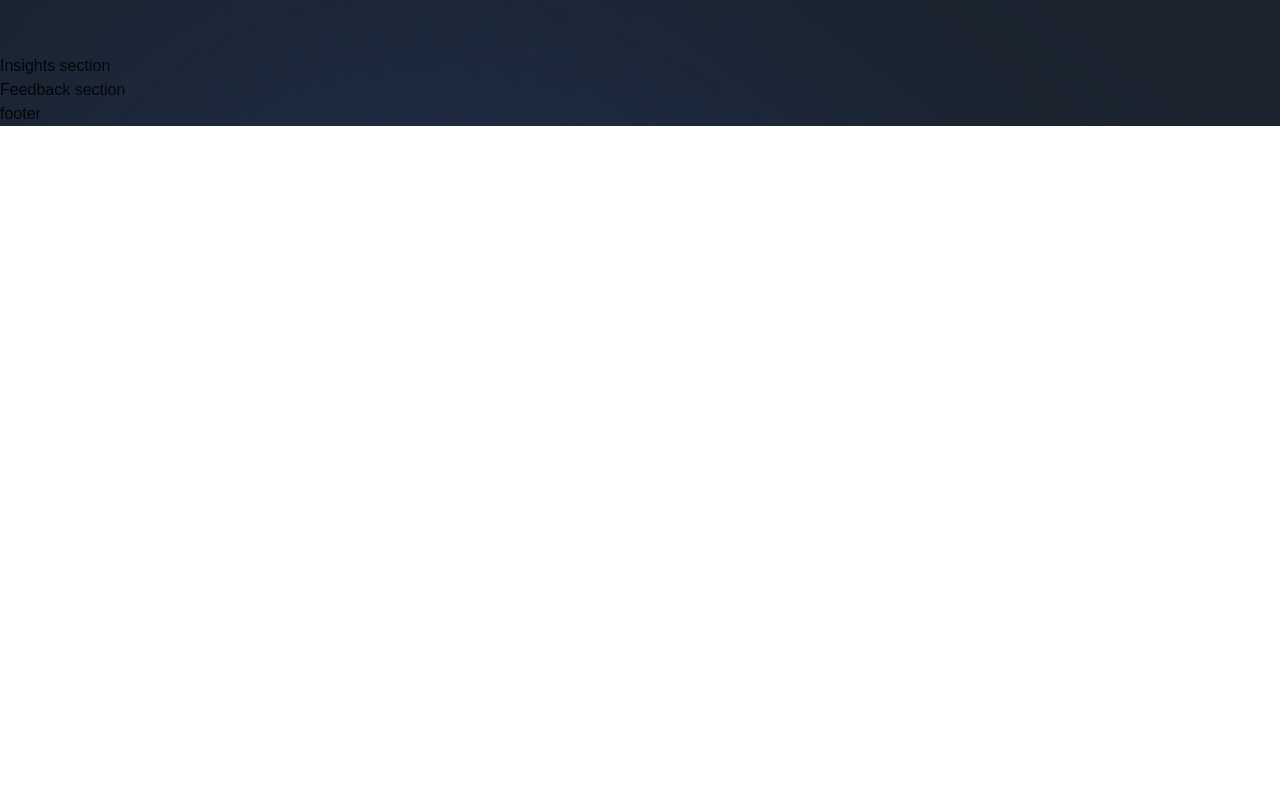
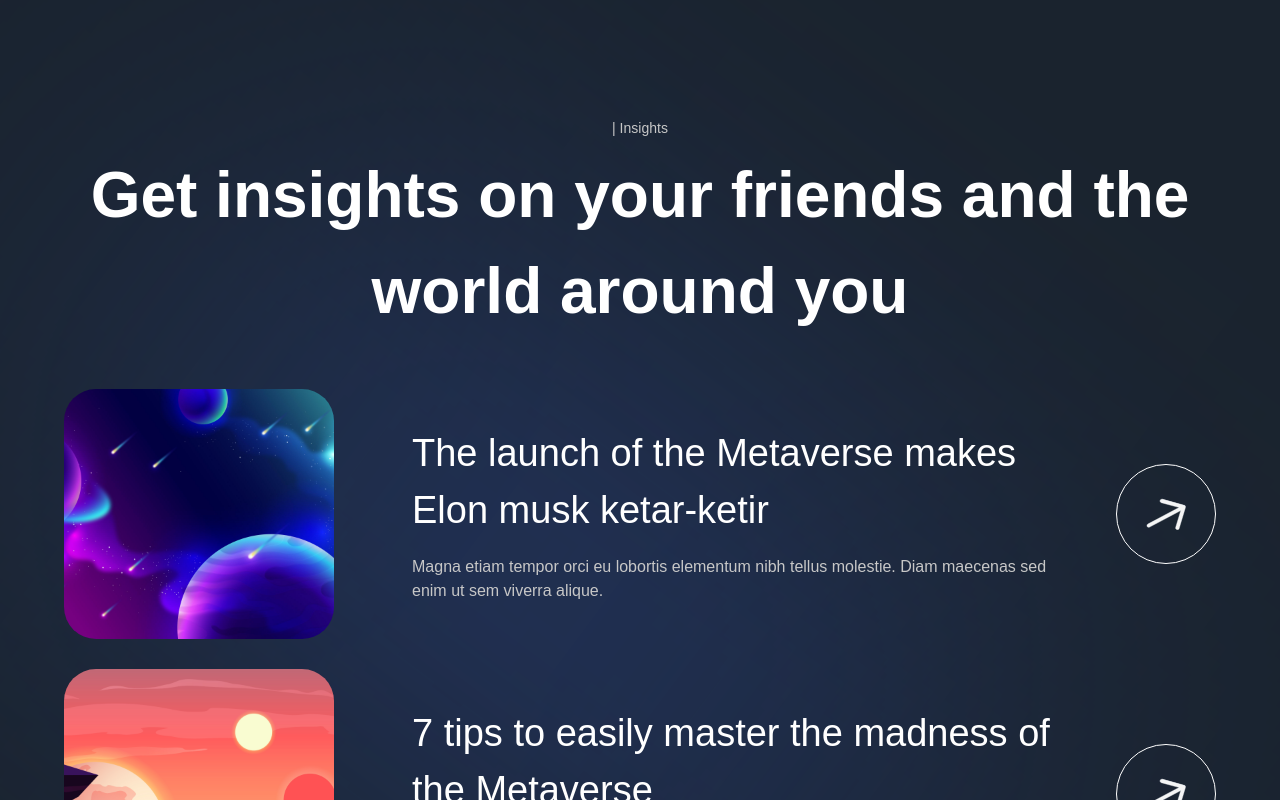
Before and after one commit to AzaelContramaestre01/NextJS-Meta, a Next.js app: page / in a window 1280 px wide. Shown: the part 5080-5880 px from the top of the page. Before the commit the page ends 5206 px from the top, so only its background shows below. Built offline with nearby package versions, Linux system fonts and the light colour scheme; a web font is replaced by a local one.

Commit message:
add(insight): insight section added

```diff
--- a/components/InsightCard.jsx
+++ b/components/InsightCard.jsx
@@ -1,9 +1,28 @@
 'use client';
 
-const InsightCard = () => (
-  <div>
-    Insight Card
-  </div>
+import {motion} from 'framer-motion';
+import {fadeIn} from '../utils/motion';
+
+const InsightCard = ({imgUrl, title, subtitle, index}) => (
+  <motion.div
+    variant={fadeIn('up', 'spring', index * 0.5, 1)}
+    className="flex md:flex-row flex-col gap-4"
+  >
+    <img src={imgUrl} alt="planet-01" className="md:w-[270px] w-full h-[250px] rounded-[32px] object-cover" />
+    <div className="w-full flex justify-between items-center">
+      <div className="flex-1 md:ml-[62px] flex flex-col max-w-[650px]">
+        <h4 className="font-normal lg:text-[38px] text-[26px] text-white">
+          {title}
+        </h4>
+        <p className="mt-[16px] font-normal lg:text-[16px] text-[14px] text-secondary-white">
+          {subtitle}
+        </p>
+      </div>
+      <div className="lg:flex hidden items-center justify-center w-[100px] h-[100px] rounded-full bg-transparent border-white border-[1px] cursor-pointer">
+        <img src="/arrow.svg" alt="arrow" className="w-[40%] h-[40%] object-contain" />
+      </div>
+    </div>
+  </motion.div>
 );
 
 export default InsightCard;
--- a/sections/Insights.jsx
+++ b/sections/Insights.jsx
@@ -1,8 +1,29 @@
 'use client';
 
+import {motion} from 'framer-motion';
+
+import styles from '../styles';
+import {staggerContainer} from '../utils/motion';
+import {InsightCard, TypingText, TitleText} from '../components';
+import {insights} from '../constants';
+
 const Insights = () => (
-  <section>
-    Insights section
+  <section className={`${styles.paddings} relative z-10`}>
+    <motion.div
+      variants={staggerContainer}
+      initial="hidden"
+      whileInView="show"
+      viewport={{once: 'false', amount: 0.25}}
+      className={`${styles.innerWidth} mx-auto flex flex-col`}
+    >
+      <TypingText title="| Insights" textStyles="text-center" />
+      <TitleText title={<>Get insights on your friends and the world around you</>} textStyles="text-center" />
+      <div className="mt-[50px] flex flex-col gap-[30px]">
+        {insights.map((insight, index) => (
+          <InsightCard key={`insight-${index}`} {...insight} index={index + 1} />
+        ))}
+      </div>
+    </motion.div>
   </section>
 );
 
```
